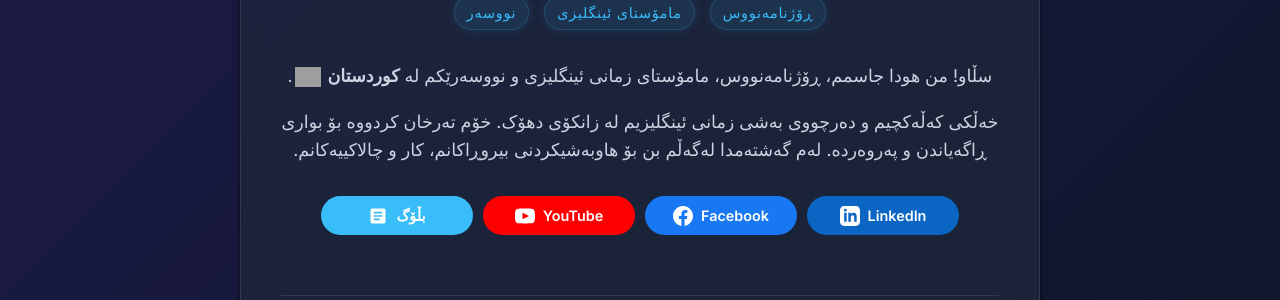
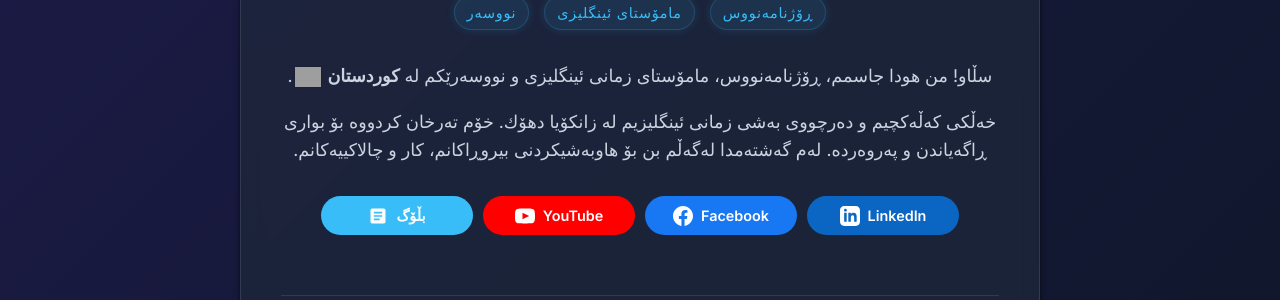
Before and after one commit to mfindeisen/hudajassim, a Jekyll site: the page built from ku.md, in a window 1280 px wide. Shown: the part 442-742 px from the top of the page. Built offline with Jekyll 4.4.1, drawn with Linux system fonts in a browser that asks for light colours; grey boxes are pictures that could not be loaded.

Commit message:
Update University of Duhok spelling to Badini dialect spelling in Kurdish bio

```diff
--- a/_data/content.yml
+++ b/_data/content.yml
@@ -23,7 +23,7 @@
   role_teacher: "مامۆستای ئینگلیزی"
   role_author: "نووسەر"
   bio_p1: "سڵاو! من هودا جاسمم، ڕۆژنامەنووس، مامۆستای زمانی ئینگلیزی و نووسەرێکم لە <strong>کوردستان</strong> <img src='/assets/images/flag.svg' class='inline-flag' alt='Kurdistan Flag'>."
-  bio_p2: "خەڵکی کەڵەکچیم و دەرچووی بەشی زمانی ئینگلیزیم لە زانکۆی دهۆک. خۆم تەرخان کردووە بۆ بواری ڕاگەیاندن و پەروەردە. لەم گەشتەمدا لەگەڵم بن بۆ هاوبەشیکردنی بیروڕاکانم، کار و چالاکییەکانم."
+  bio_p2: "خەڵکی کەڵەکچیم و دەرچووی بەشی زمانی ئینگلیزیم لە زانکۆیا دهۆك. خۆم تەرخان کردووە بۆ بواری ڕاگەیاندن و پەروەردە. لەم گەشتەمدا لەگەڵم بن بۆ هاوبەشیکردنی بیروڕاکانم، کار و چالاکییەکانم."
   latest_videos_title: "نوێترین ڤیدیۆکان"
   loading_text: "بارکردنی ڤیدیۆکان..."
   switcher_label: "English"
```
